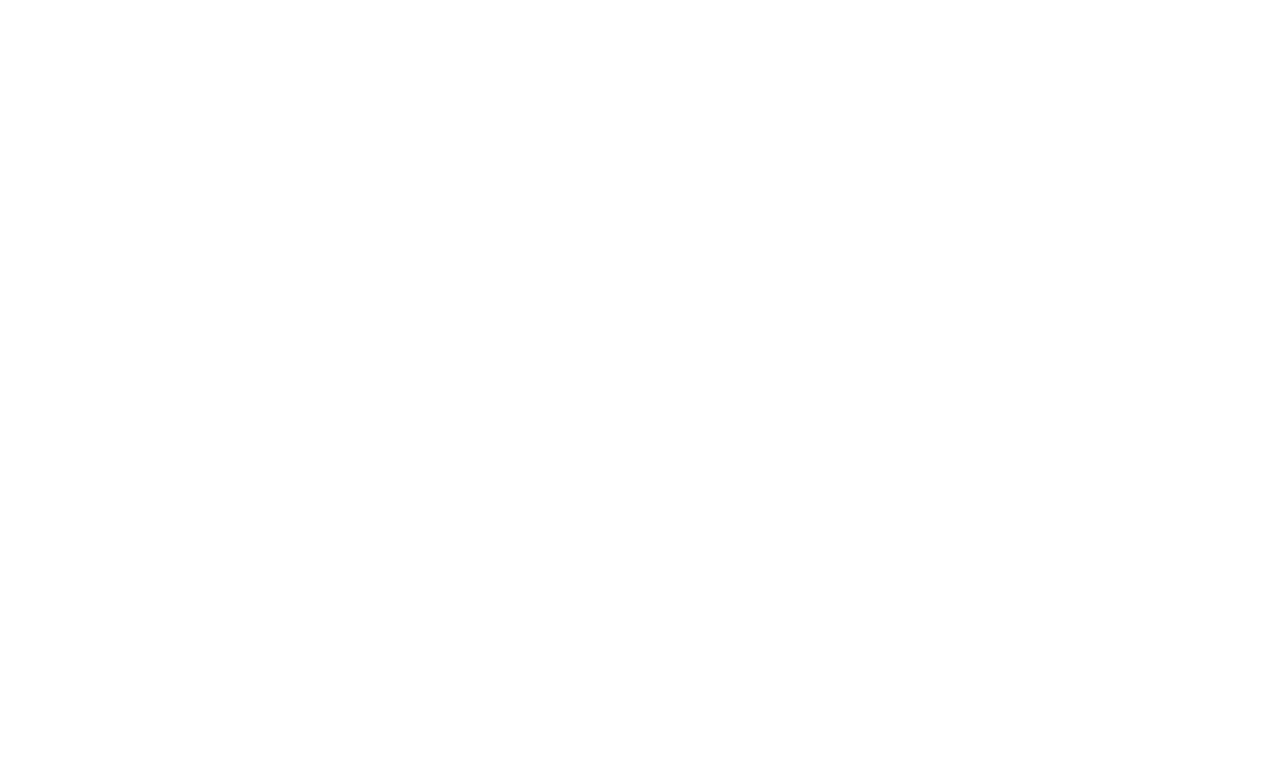
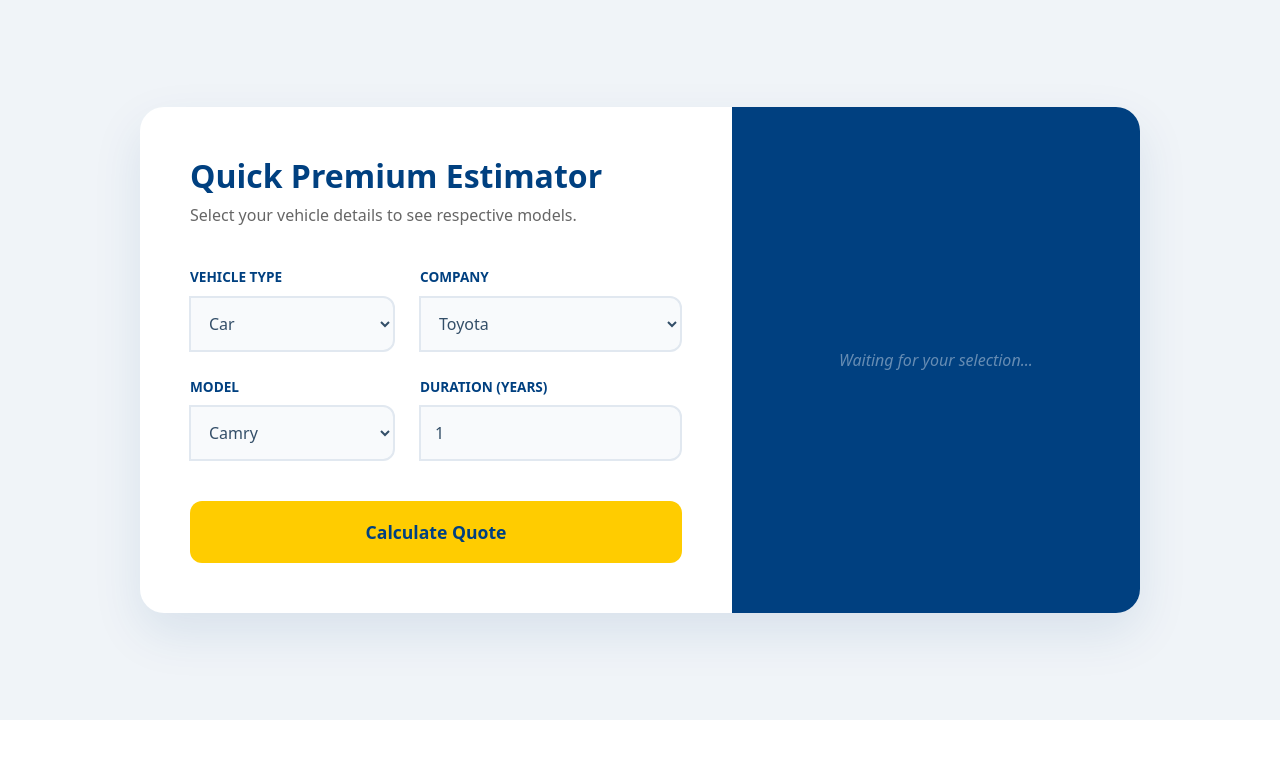
Before and after one commit to Kaushik-2802/Insurance_portal, a React (Vite) app: page /calculate-premium in a window 1280 px wide. Before the commit this address had no page. Shown: the top 758 px of the page. Built offline with nearby package versions, Linux system fonts and the light colour scheme.

Commit message:
calculate premium page

```diff
--- a/src/App.jsx
+++ b/src/App.jsx
@@ -13,6 +13,7 @@
 import AdminDashboard from './Admin/AdminDashboard'
 import AdminLogin from './Admin/AdminLogin'
 import PolicyType from './pages/PolicyType'
+import CalculatePremium from './pages/CalculatePremium'
 import './App.css'
 
 function App() {
@@ -31,6 +32,7 @@
         <Route path="/admin-dashboard" element={<ProtectedRoute><AdminDashboard /></ProtectedRoute>} />
         <Route path="/admin-login" element={<AdminLogin />} />
         <Route path="/policy-type" element={<PolicyType />} />
+        <Route path="/calculate-premium" element={<CalculatePremium />} />
       </Routes>
     </BrowserRouter>
   )
--- /dev/null
+++ b/src/pages/CalculatePremium.css
@@ -0,0 +1,122 @@
+.premium-wrapper {
+  padding: 60px 20px;
+  background-color: #f0f4f8;
+  display: flex;
+  justify-content: center;
+  align-items: center;
+  min-height: 90vh;
+}
+
+.premium-card {
+  display: flex; /* THIS ALIGNS FORM AND RESULT SIDE-BY-SIDE */
+  background: white;
+  width: 100%;
+  max-width: 1000px;
+  border-radius: 24px;
+  box-shadow: 0 20px 50px rgba(0, 64, 128, 0.1);
+  overflow: hidden;
+}
+
+.form-side {
+  flex: 1.2;
+  padding: 50px;
+  text-align: left;
+}
+
+.title-navy {
+  color: #004080;
+  font-size: 2rem;
+  font-weight: 800;
+  margin-bottom: 8px;
+}
+
+.subtitle {
+  color: #666;
+  margin-bottom: 40px;
+}
+
+/* FIXING THE GRID ALIGNMENT */
+.grid-inputs {
+  display: grid;
+  grid-template-columns: 1fr 1fr;
+  gap: 25px;
+}
+
+.input-group {
+  display: flex;
+  flex-direction: column;
+}
+
+.input-group label {
+  color: #004080;
+  font-size: 0.85rem;
+  font-weight: 700;
+  text-transform: uppercase;
+  margin-bottom: 8px;
+}
+
+.input-group select, .input-group input {
+  padding: 14px;
+  border: 2px solid #e1e8f0;
+  border-radius: 12px;
+  background: #f8fafc;
+  color: #334e68;
+  font-size: 1rem;
+}
+
+.btn-calculate {
+  margin-top: 40px;
+  width: 100%;
+  padding: 18px;
+  background: #ffcc00;
+  color: #004080;
+  border: none;
+  border-radius: 12px;
+  font-size: 1.1rem;
+  font-weight: 800;
+  cursor: pointer;
+}
+
+/* RIGHT SIDE STYLING */
+.result-side {
+  flex: 0.8;
+  background: #004080;
+  display: flex;
+  justify-content: center;
+  align-items: center;
+  padding: 40px;
+  color: white;
+}
+
+.placeholder-text {
+  color: rgba(255, 255, 255, 0.4);
+  font-style: italic;
+}
+
+.amount-yellow {
+  color: #ffcc00;
+  font-size: 3.5rem;
+  margin: 10px 0;
+  font-weight: 900;
+}
+
+.breakdown-list {
+  text-align: left;
+  margin-top: 20px;
+  font-size: 0.95rem;
+}
+
+.btn-buy-now {
+  margin-top: 30px;
+  background: white;
+  color: #004080;
+  border: none;
+  padding: 12px 30px;
+  border-radius: 50px;
+  font-weight: bold;
+  cursor: pointer;
+}
+
+@media (max-width: 800px) {
+  .premium-card { flex-direction: column; }
+}
--- /dev/null
+++ b/src/pages/CalculatePremium.jsx
@@ -0,0 +1,99 @@
+import React, { useState, useEffect } from "react";
+import "./CalculatePremium.css";
+
+export default function CalculatePremium() {
+  const vehicleData = {
+    Car: {
+      Toyota: ["Camry", "Corolla", "Fortuner"],
+      Honda: ["City", "Amaze", "Elevate"],
+      Tata: ["Nexon", "Harrier", "Safari"]
+    },
+    Bike: {
+      Yamaha: ["R15", "MT-15", "FZ"],
+      RoyalEnfield: ["Classic 350", "Hunter", "Bullet"]
+    }
+  };
+
+  const [type, setType] = useState("Car");
+  const [company, setCompany] = useState("Toyota");
+  const [model, setModel] = useState("Camry");
+  const [duration, setDuration] = useState(1);
+  const [quote, setQuote] = useState(null);
+
+  useEffect(() => {
+    const companies = Object.keys(vehicleData[type]);
+    setCompany(companies[0]);
+    setModel(vehicleData[type][companies[0]][0]);
+  }, [type]);
+
+  useEffect(() => {
+    setModel(vehicleData[type][company][0]);
+  }, [company, type]);
+
+  const handleCalculate = () => {
+    const base = type === "Car" ? 5500 : 1800;
+    setQuote((base * duration * 1.18).toLocaleString());
+  };
+
+  return (
+    <div className="premium-wrapper">
+      <div className="premium-card">
+        {/* LEFT SIDE: FORM */}
+        <div className="form-side">
+          <h2 className="title-navy">Quick Premium Estimator</h2>
+          <p className="subtitle">Select your vehicle details to see respective models.</p>
+
+          <div className="grid-inputs">
+            <div className="input-group">
+              <label>Vehicle Type</label>
+              <select value={type} onChange={(e) => setType(e.target.value)}>
+                {Object.keys(vehicleData).map(v => <option key={v} value={v}>{v}</option>)}
+              </select>
+            </div>
+
+            <div className="input-group">
+              <label>Company</label>
+              <select value={company} onChange={(e) => setCompany(e.target.value)}>
+                {Object.keys(vehicleData[type]).map(c => <option key={c} value={c}>{c}</option>)}
+              </select>
+            </div>
+
+            <div className="input-group">
+              <label>Model</label>
+              <select value={model} onChange={(e) => setModel(e.target.value)}>
+                {vehicleData[type][company].map(m => <option key={m} value={m}>{m}</option>)}
+              </select>
+            </div>
+
+            <div className="input-group">
+              <label>Duration (Years)</label>
+              <input type="number" min="1" value={duration} onChange={(e) => setDuration(e.target.value)} />
+            </div>
+          </div>
+
+          <button className="btn-calculate" onClick={handleCalculate}>
+            Calculate Quote
+          </button>
+        </div>
+
+        {/* RIGHT SIDE: RESULT BOX */}
+        <div className={`result-side ${quote ? "active" : ""}`}>
+          {!quote ? (
+            <div className="placeholder-text">Waiting for your selection...</div>
+          ) : (
+            <div className="quote-display">
+              <span className="label-white">Summary for {model}</span>
+              <h1 className="amount-yellow">₹{quote}</h1>
+              <div className="breakdown-list">
+                <p>📍 {company} India Coverage</p>
+                <p>⏱️ {duration} Year(s) Tenure</p>
+                <p>💎 Comprehensive Protection</p>
+              </div>
+              <button className="btn-buy-now">Proceed to Buy</button>
+            </div>
+          )}
+        </div>
+      </div>
+    </div>
+  );
+}
```
